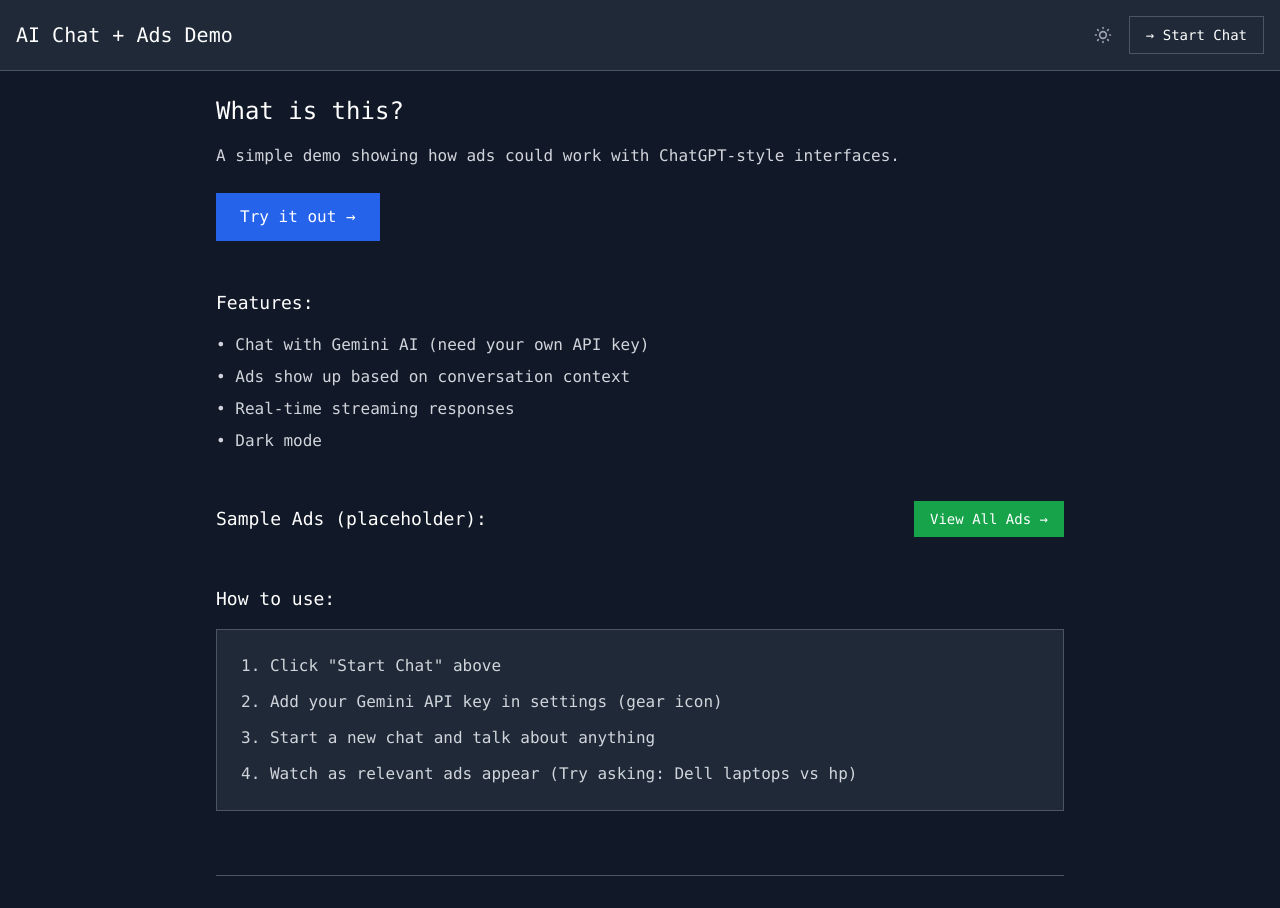
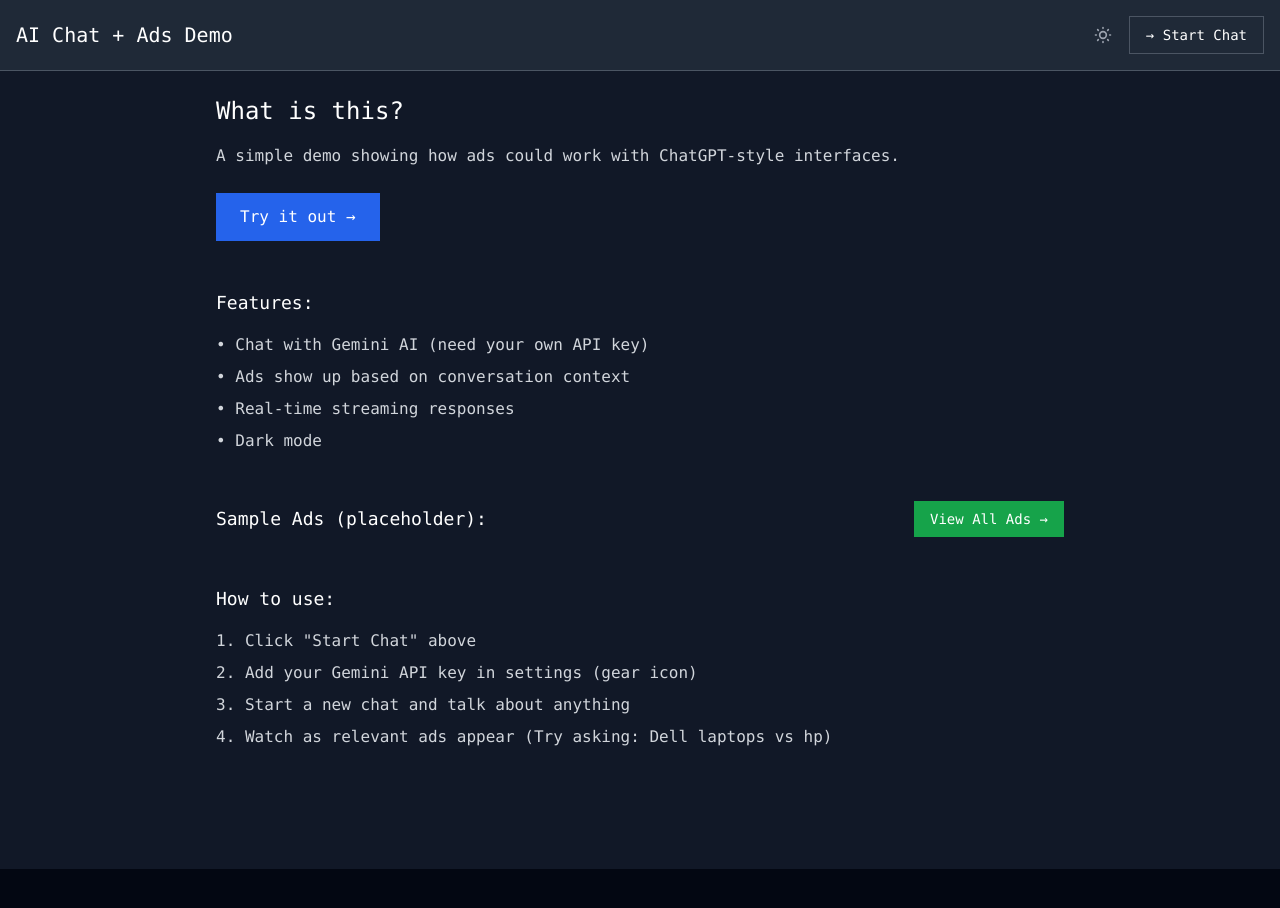
Before and after one commit to gitachi143/aiChatbot, a React (Vite) app in the folder ai-chatbot-local/: page / in a window 1280 px wide. Shown: the top 908 px of the page. After the commit the page ends 869 px from the top, so only its background shows below. Built offline with nearby package versions, Linux system fonts and the light colour scheme.

Commit message:
improved aesthetics and fixing UI

```diff
--- a/ai-chatbot-local/src/components/ChatInterface.jsx
+++ b/ai-chatbot-local/src/components/ChatInterface.jsx
@@ -957,8 +957,6 @@ function ChatInterface({ onBackToHome }) {
           {messages.length === 0 && !isStreaming && !isLoading ? (
             <div className="flex items-center justify-center h-full">
               <div className="text-center max-w-2xl px-6">
-                <div className="w-12 h-12 mx-auto mb-6 rounded-full bg-gray-100 dark:bg-gray-800 flex items-center justify-center text-xl">
-                </div>
                 <h3 className="text-2xl font-medium text-gray-900 dark:text-gray-100 mb-3">
                   How can I help you today?
                 </h3>
--- a/ai-chatbot-local/src/components/LandingPage.jsx
+++ b/ai-chatbot-local/src/components/LandingPage.jsx
@@ -69,19 +69,16 @@ function LandingPage({ onStartChat, onViewAds }) {
         {/* How it works */}
         <div className="mb-12">
           <h3 className="text-lg text-gray-900 dark:text-white mb-4">How to use:</h3>
-          <div className="bg-white dark:bg-gray-800 p-6 border border-gray-300 dark:border-gray-600">
-            <ol className="space-y-3 text-gray-700 dark:text-gray-300">
-              <li>1. Click "Start Chat" above</li>
-              <li>2. Add your Gemini API key in settings (gear icon)</li>
-              <li>3. Start a new chat and talk about anything</li>
-              <li>4. Watch as relevant ads appear (Try asking: Dell laptops vs hp)</li>
-            </ol>
-
-          </div>
+          <ol className="space-y-2 text-gray-700 dark:text-gray-300">
+            <li>1. Click "Start Chat" above</li>
+            <li>2. Add your Gemini API key in settings (gear icon)</li>
+            <li>3. Start a new chat and talk about anything</li>
+            <li>4. Watch as relevant ads appear (Try asking: Dell laptops vs hp)</li>
+          </ol>
         </div>
 
         {/* Footer */}
-        <div className="mt-16 p-4 text-center border-t border-gray-300 dark:border-gray-600">
+        <div className="mt-16 p-4 text-center">
         </div>
       </div>
     </div>
```
